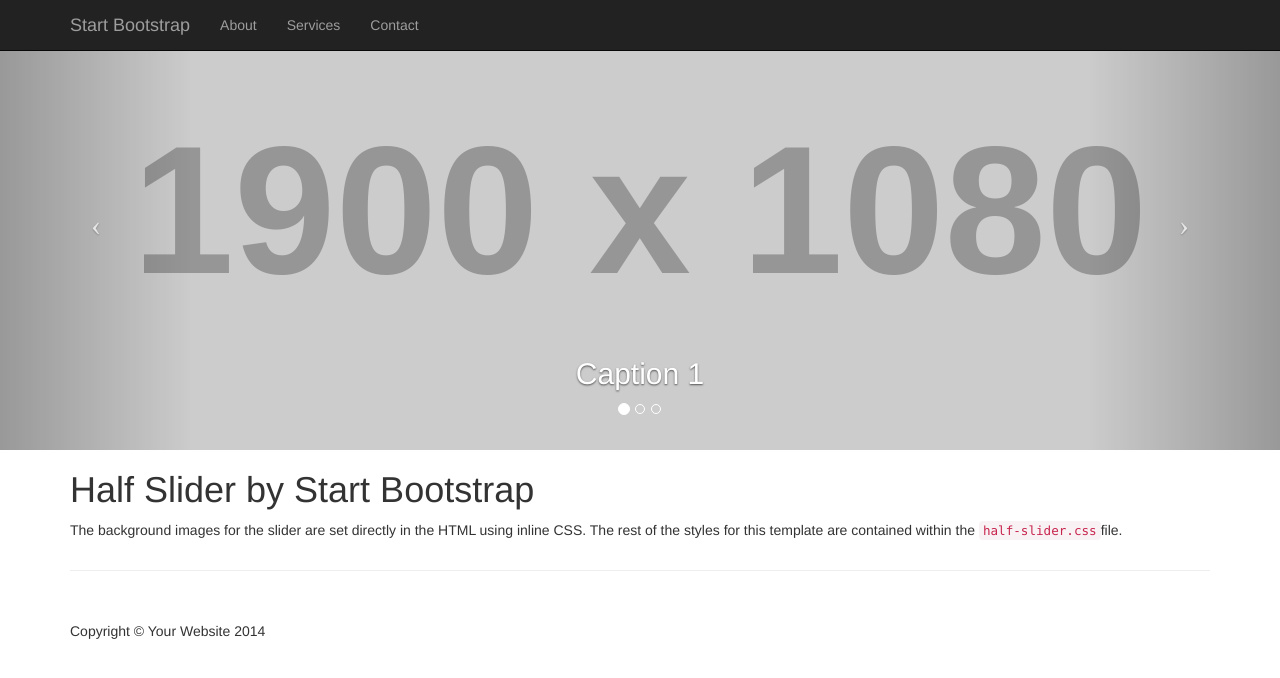
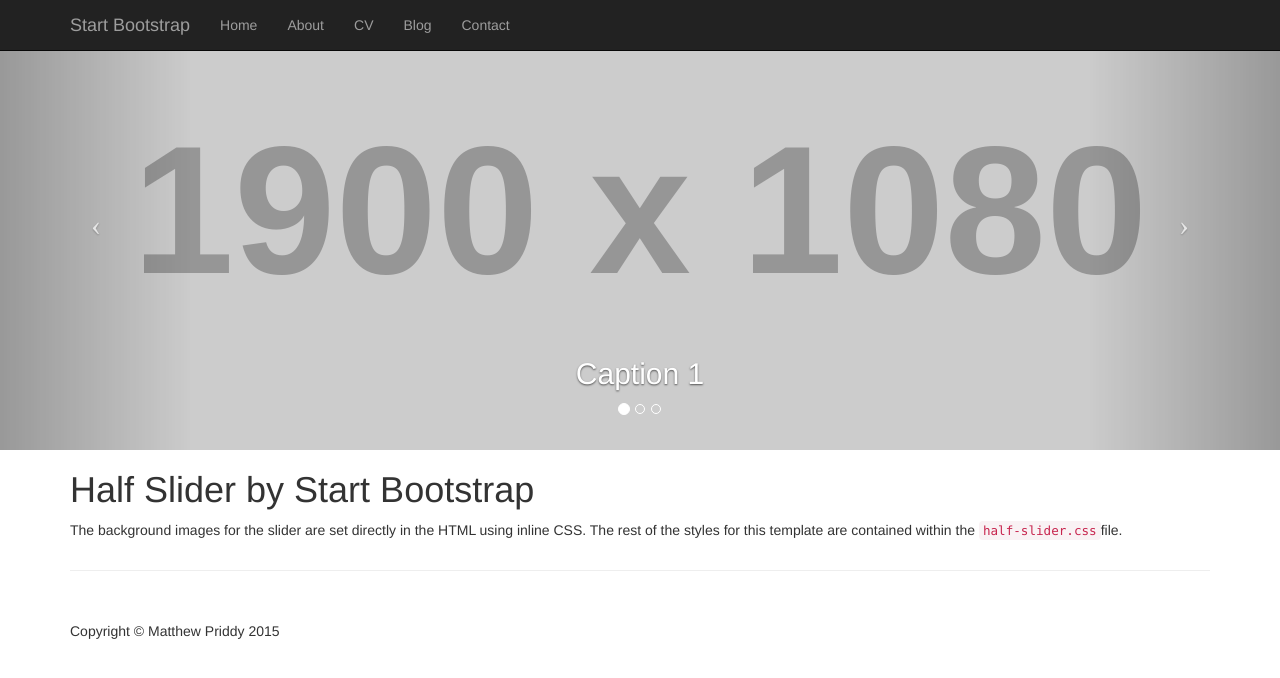
Before and after one commit to mwpriddy/mwpriddy.github.io, a Jekyll site: the page index.html, which Jekyll copies as it is, in a window 1280 px wide. Shown: the top 678 px of the page. Built offline with Jekyll 4.4.1, drawn with Linux system fonts in a browser that asks for light colours.

Commit message:
personalized the top buttons

```diff
--- a/index.html
+++ b/index.html
@@ -9,7 +9,7 @@
     <meta name="description" content="">
     <meta name="author" content="">
 
-    <title>Half Slider - Start Bootstrap Template</title>
+    <title>Matthew Priddyy's Webpage</title>
 
     <!-- Bootstrap Core CSS -->
     <link href="css/bootstrap.min.css" rel="stylesheet">
@@ -45,10 +45,16 @@
             <div class="collapse navbar-collapse" id="bs-example-navbar-collapse-1">
                 <ul class="nav navbar-nav">
                     <li>
+                        <a href="#">Home</a>
+                    </li>
+                    <li>
                         <a href="#">About</a>
                     </li>
                     <li>
-                        <a href="#">Services</a>
+                        <a href="#">CV</a>
+                    </li>
+                    <li>
+                        <a href="#">Blog</a>
                     </li>
                     <li>
                         <a href="#">Contact</a>
@@ -120,7 +126,7 @@
         <footer>
             <div class="row">
                 <div class="col-lg-12">
-                    <p>Copyright &copy; Your Website 2014</p>
+                    <p>Copyright &copy; Matthew Priddy 2015</p>
                 </div>
             </div>
             <!-- /.row -->
```
